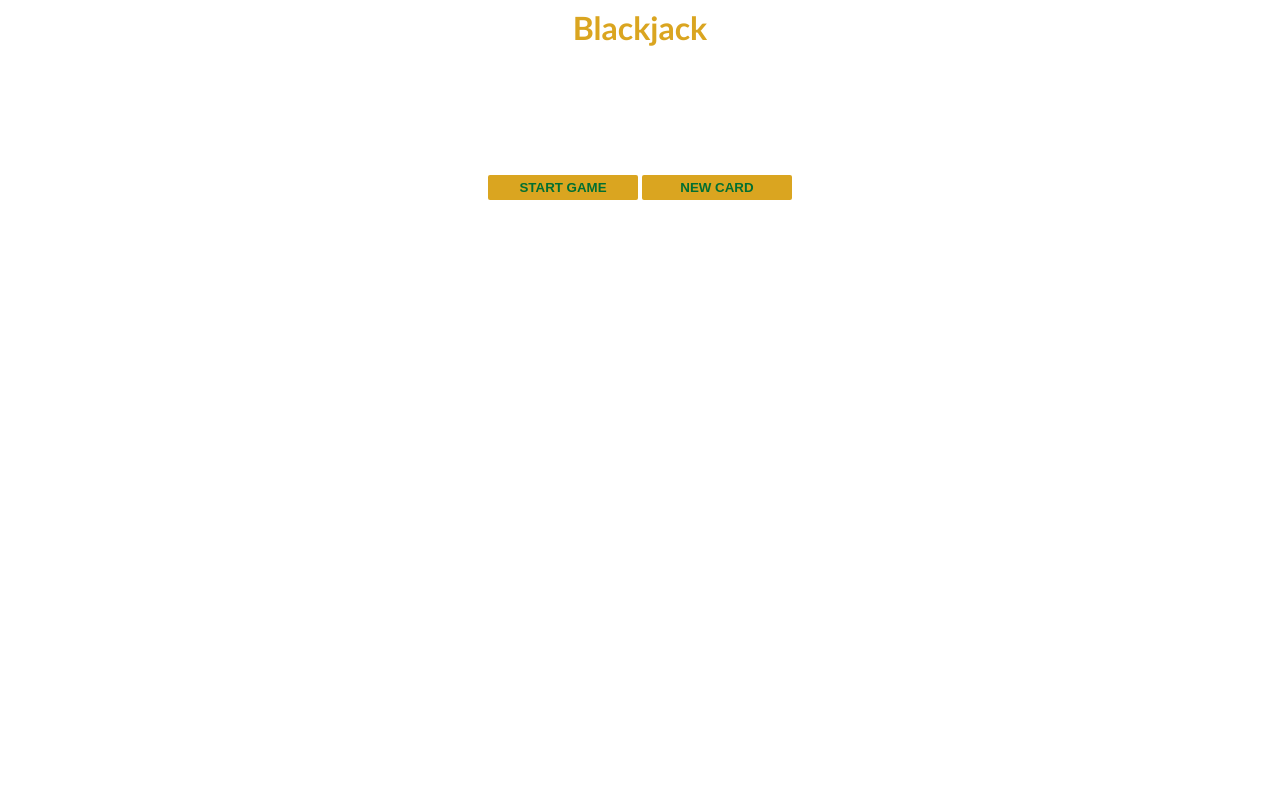
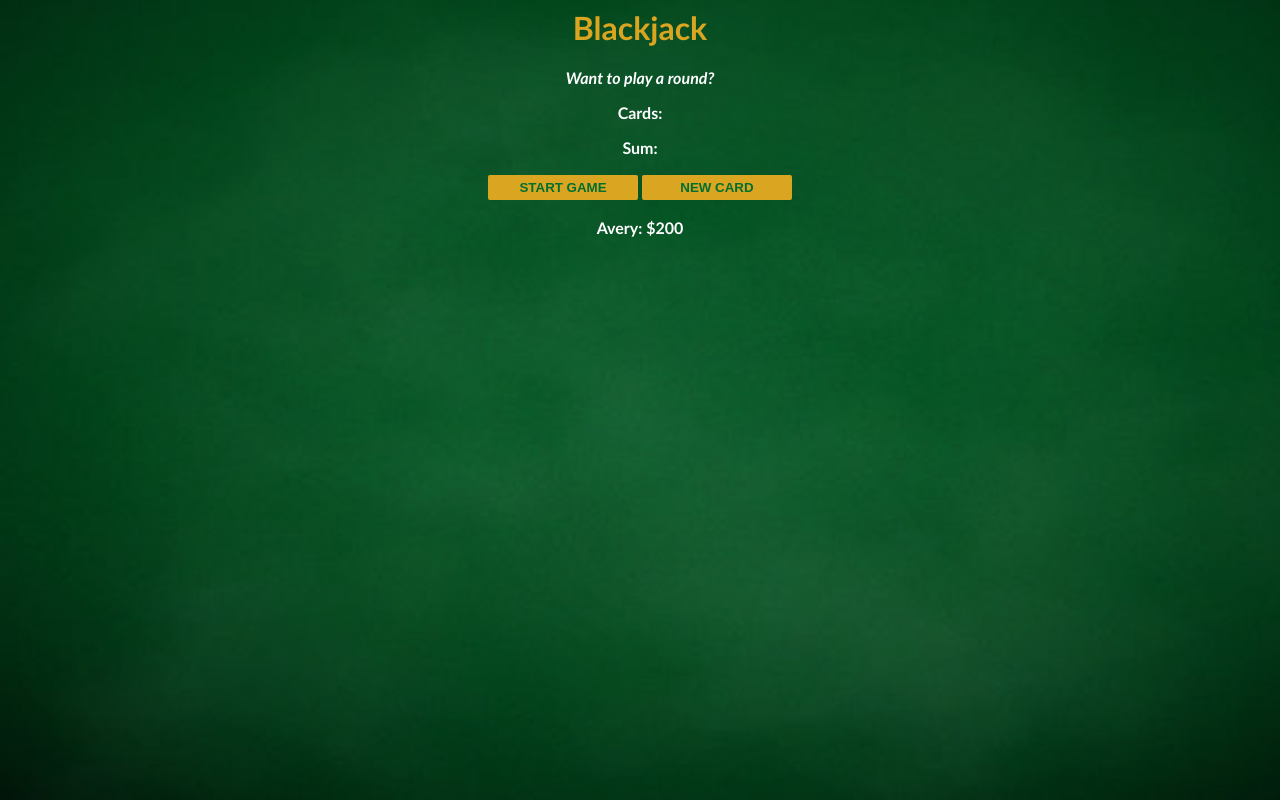
Before and after one commit to AveryCaldwell/blackjack-game, a plain HTML site: page index.html in a window 1280 px wide. Drawn offline with Linux system fonts and the light colour scheme.

Commit message:
add image and refactor code

```diff
--- a/index.css
+++ b/index.css
@@ -1,6 +1,6 @@
 body {
     font-family: 'Trebuchet MS', 'Lucida Sans Unicode', 'Lucida Grande', Arial, sans-serif;
-    background-image: url("images/table.png");
+    background-image: url("table.jpeg");
     background-size: cover;
     font-weight: bold;
     color: white;
--- a/index.js
+++ b/index.js
@@ -1,5 +1,5 @@
 let player = {
-    name: "Per",
+    name: "Avery",
     chips: 200
 }
 
```
Also changed, not shown: table.jpeg (added).
